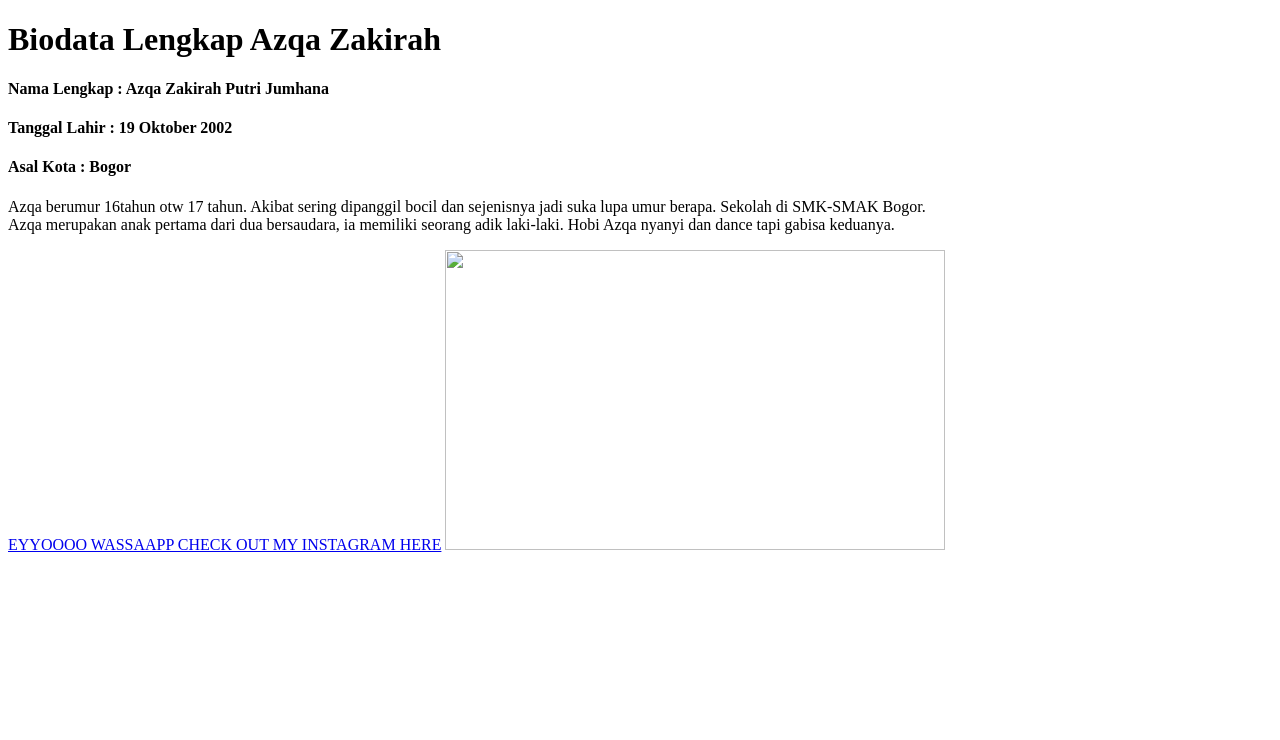
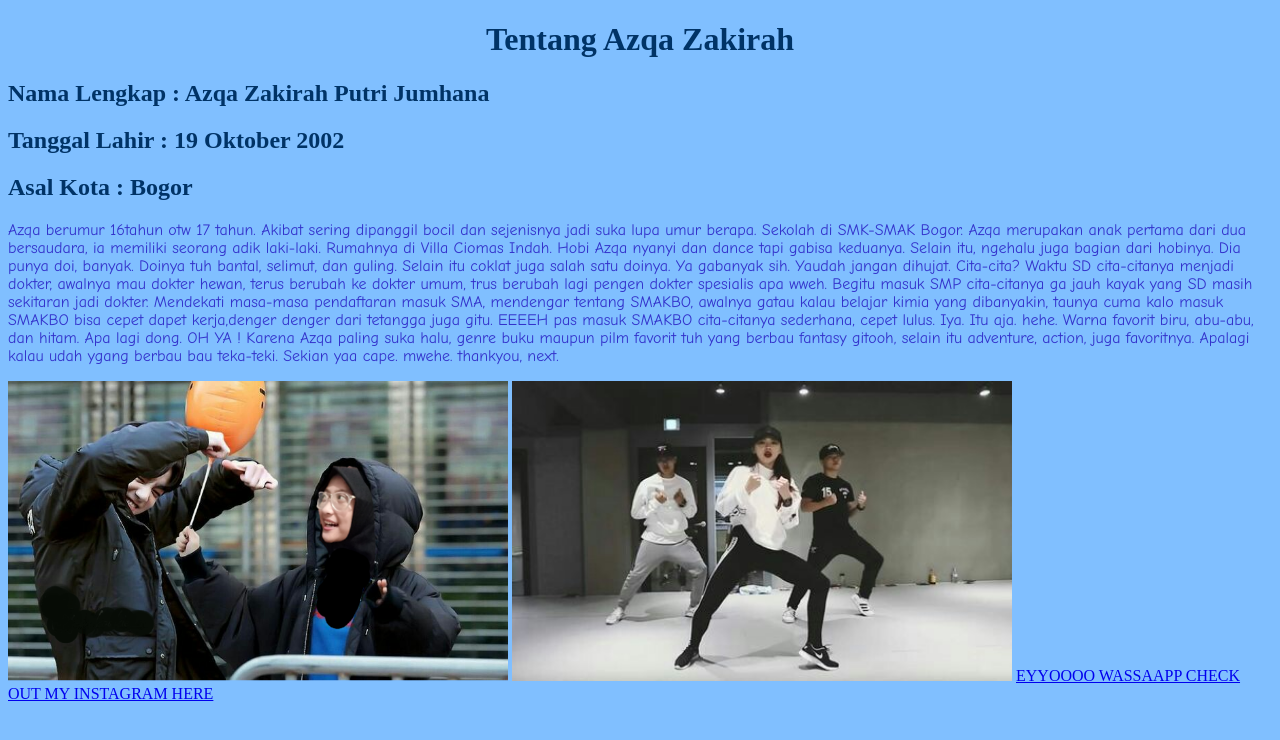
Before and after one commit to Azqa19/Azqa19.github.io, a plain HTML site: page index.html in a window 1280 px wide. Drawn offline with Linux system fonts and the light colour scheme.

Commit message:
Add files via upload

```diff
--- a/index.html
+++ b/index.html
@@ -2,14 +2,19 @@
 <html>
 <head>
 	<title>PROFILE AZQA ZAKIRAH</title>
+	<link rel="stylesheet" type="text/css" href="style.css">
 </head>
 <body>
-	<h1>Biodata Lengkap Azqa Zakirah</h1>
-	<h4>Nama Lengkap	: Azqa Zakirah Putri Jumhana</h4>
-	<h4>Tanggal Lahir	: 19 Oktober 2002</h4>
-	<h4>Asal Kota		: Bogor</dir></h4>
-	<p>Azqa berumur 16tahun otw 17 tahun. Akibat sering dipanggil bocil dan sejenisnya jadi suka lupa umur berapa. Sekolah di SMK-SMAK Bogor. <br/>Azqa merupakan anak pertama dari dua bersaudara, ia memiliki seorang adik laki-laki. Hobi Azqa nyanyi dan dance tapi gabisa keduanya.</p>
+	<h1><strong>Tentang Azqa Zakirah</strong></h1>
+	<h2>Nama Lengkap	: Azqa Zakirah Putri Jumhana</h2>
+	<h2>Tanggal Lahir	: 19 Oktober 2002</h2>
+	<h2>Asal Kota		: Bogor</dir></h2>
+	<p>Azqa berumur 16tahun otw 17 tahun. Akibat sering dipanggil bocil dan sejenisnya jadi suka lupa umur berapa. Sekolah di SMK-SMAK Bogor. Azqa merupakan anak pertama dari dua bersaudara, ia memiliki seorang adik laki-laki. Rumahnya di Villa Ciomas Indah. Hobi Azqa nyanyi dan dance tapi gabisa keduanya. Selain itu, ngehalu juga bagian dari hobinya. Dia punya doi, banyak. Doinya tuh bantal, selimut, dan guling. Selain itu coklat juga salah satu doinya. Ya gabanyak sih. Yaudah jangan dihujat.
+	Cita-cita? Waktu SD cita-citanya menjadi dokter, awalnya mau dokter hewan, terus berubah ke dokter umum, trus berubah lagi pengen dokter spesialis apa wweh. Begitu masuk SMP cita-citanya ga jauh kayak yang SD masih sekitaran jadi dokter. Mendekati masa-masa pendaftaran masuk SMA, mendengar tentang SMAKBO, awalnya gatau kalau belajar kimia yang dibanyakin, taunya cuma kalo masuk SMAKBO bisa cepet dapet kerja,denger denger dari tetangga juga gitu. EEEEH pas masuk SMAKBO cita-citanya sederhana, cepet lulus. Iya. Itu aja. hehe.
+	Warna favorit biru, abu-abu, dan hitam. Apa lagi dong.
+	OH YA ! Karena Azqa paling suka halu, genre buku maupun pilm favorit tuh yang berbau fantasy gitooh, selain itu adventure, action, juga favoritnya. Apalagi kalau udah ygang berbau bau teka-teki. Sekian yaa cape. mwehe. thankyou, next.</p>
+	<img src="idola.png" width= "500px" height= "300px">
+	<img src="dance.jpg" width= "500px" height= "300px">
 	<a href="https://instagram.com/eyyo_azqa/" target="_blank">EYYOOOO WASSAAPP CHECK OUT MY INSTAGRAM HERE</a>
-	<img src="dance.jpg" width= "500px" height= "300px">
 </body>
 </html>
--- /dev/null
+++ b/style.css
@@ -0,0 +1,17 @@
+body {
+  background-color: #80bfff;
+}
+
+h1 {
+  color: #003366;
+  text-align: center;
+}
+h2 {
+	color: #003366
+}
+
+p {
+	color: #3333cc;
+  	font-family: Comic Sans MS;
+  	font-size: 16px;
+}
```
Also changed, not shown: dance.jpg (added), idola.png (added).
